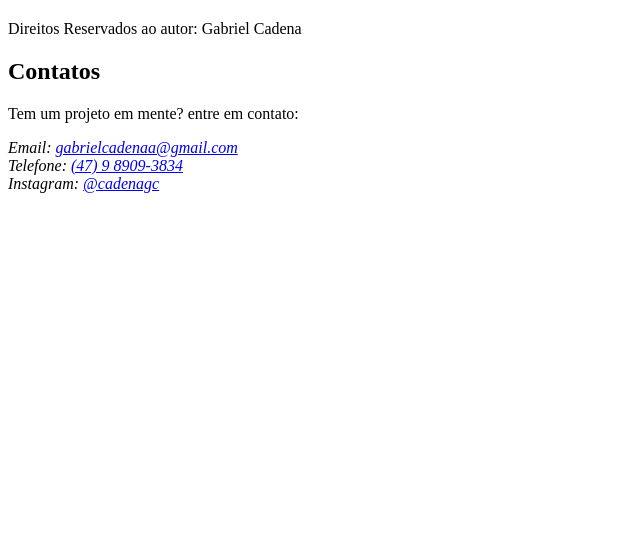
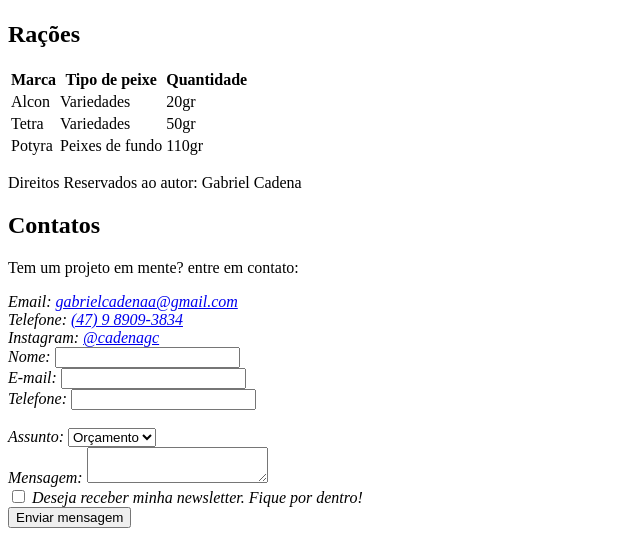
Before and after one commit to GabrielCadena/sitepeixes, a plain HTML site: page index.html in a window 1280 px wide. Shown: the part 2603-3139 px from the top of the page, without its empty margins (0-640 px from the left). Before the commit the page ends 2804 px from the top, so only its background shows below. Drawn offline with Linux system fonts and the light colour scheme.

Commit message:
adição de formulárioe tabela no site

```diff
--- a/index.html
+++ b/index.html
@@ -20,7 +20,7 @@
                 <li>Enfeites</li>
                 <li>Substrato</li>
                 <li><a href="#Contatos">Contatos</a></li>
-                <li><a href="https://google.com.br/"target="_blank">google</a></li>
+                <li><a href="https://google.com.br/" target="_blank">google</a></li>
             </ul>
         </nav>
 
@@ -35,11 +35,14 @@
             <p>
             <h3>Temos disponíveis:</h3>
             <li>Corydora Anã</li>
-            <img src="https://guiadoaquarismo.com.br/wp-content/uploads/2024/06/Corydora-Ana-Corydoras-hastatus-1024x538.jpg" alt="">
+            <img src="https://guiadoaquarismo.com.br/wp-content/uploads/2024/06/Corydora-Ana-Corydoras-hastatus-1024x538.jpg"
+                alt="">
             <li>Corydora Sterbai</li>
-            <img src="https://i0.wp.com/myaquarium.com.br/wp-content/uploads/2022/01/coridora-sterbai-corydoras-sterbai.jpg?fit=1000%2C700&ssl=1" alt="">
+            <img src="https://i0.wp.com/myaquarium.com.br/wp-content/uploads/2022/01/coridora-sterbai-corydoras-sterbai.jpg?fit=1000%2C700&ssl=1"
+                alt="">
             <li>Peixe Borboleta</li>
-            <img src="https://simstropicalfish.co.uk/wp-content/uploads/2023/12/Marbled-Hatchet-Fish-Carnegiella-Strigata-.png" alt="">
+            <img src="https://simstropicalfish.co.uk/wp-content/uploads/2023/12/Marbled-Hatchet-Fish-Carnegiella-Strigata-.png"
+                alt="">
             <li>Neon Cardinal</li>
             <img src="https://peixeseaquarismo.com/wp-content/uploads/2021/06/Tetra-Neon-Cardinal-1170x410.jpg" alt="">
             <li>Lebiste</li>
@@ -56,6 +59,43 @@
             <h3></h3>
         </aside>
     </section>
+
+    <section id="Rações">
+
+        <h2>Rações </h2>
+
+        <table>
+
+            <thead>
+                <tr>
+                    <th>Marca</th>
+                    <th>Tipo de peixe</th>
+                    <th>Quantidade</th>
+                </tr>
+            </thead>
+            <tbody>
+                <tr>
+                    <td>Alcon</td>
+                    <td>Variedades</td>
+                    <td>20gr</td>
+                </tr>
+
+                <tr>
+                    <td>Tetra</td>
+                    <td>Variedades</td>
+                    <td>50gr</td>
+                </tr>
+
+                <tr>
+                    <td>Potyra</td>
+                    <td>Peixes de fundo</td>
+                    <td>110gr</td>
+                </tr>
+            </tbody>
+        </table>
+
+
+    </section>
     <footer>
         <p>Direitos Reservados ao autor: Gabriel Cadena</p>
 
@@ -66,6 +106,49 @@
                 Email: <a href="mailto:gabrielcadenaa@gmail.com">gabrielcadenaa@gmail.com</a> <br>
                 Telefone: <a href="tel:(47) 9 8909-3834">(47) 9 8909-3834</a> <br>
                 Instagram: <a href="rede:@cadenagc">@cadenagc</a>
+
+                <br>
+
+                <form action="">
+                    <label for="nome">Nome: </label>
+                    <input type="text" id="nome"  name="nome" required>
+
+                    <br>
+
+                    <label for="email">E-mail: </label>
+                    <input type="email" id="email" name="email" required>
+
+                    <br>
+
+                    <label for="telefone">Telefone: </label>
+                    <input type="tel" id="telefone" name="telefone">
+
+                    <br>
+
+                    <br>
+
+                    <label for="assunto">Assunto: </label>
+
+                    <select name="Assunto" id="Assunto">
+                    <option value="orcamento">Orçamento</option>
+                    <option value="duvida">Dúvida</option>
+                    <option value="outro">Outro</option>
+                </select>
+
+                 <br>
+
+                <label for="mensagem">Mensagem: </label>
+                <textarea name="mensagem" id="mensagem " required></textarea>
+
+                <br>
+
+                <input type="checkbox" id="inscricao" name="inscricao">
+                <label for="inscricao">Deseja receber minha newsletter. Fique por dentro!</label>
+
+                <br>
+
+                <input type="submit" value="Enviar mensagem">
+                </form>
             </address>
         </section>
     </footer>
```
